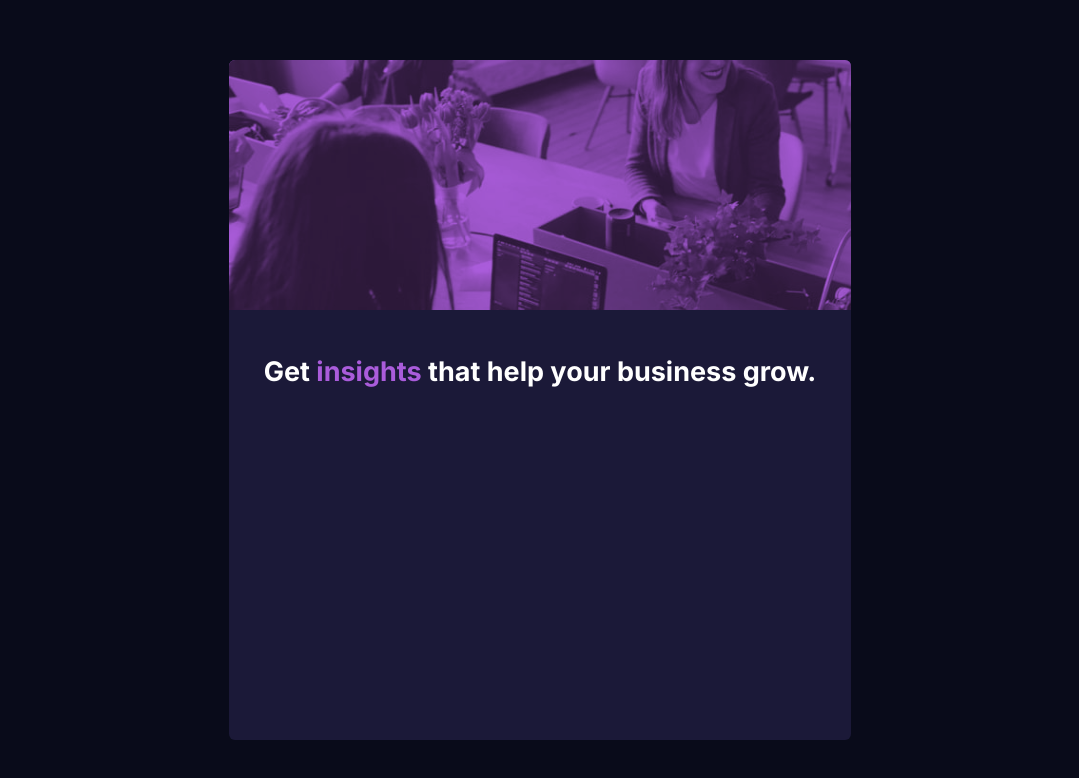
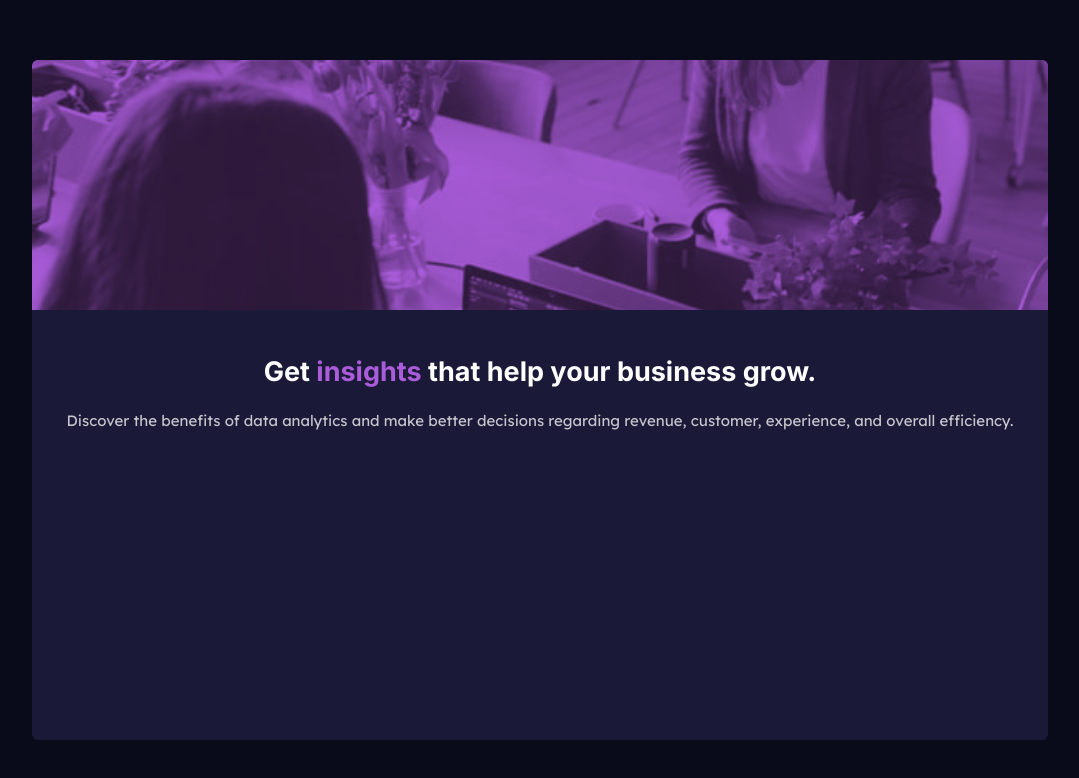
Before and after one commit to AhmedElaguab/stats-preview-card-component, a Next.js app: page / in a window 1280 px wide. Shown: the top 778 px of the page, without its empty margins (100-1179 px from the left). Built offline with nearby package versions, Linux system fonts and the light colour scheme.

Commit message:
add card paragraph styles

```diff
--- a/components/Card/Card.jsx
+++ b/components/Card/Card.jsx
@@ -16,6 +16,10 @@
           Get <spna className={classes.card_title_highlight}>insights</spna>{' '}
           that help your business grow.
         </h3>
+        <p className={classes.card_para}>
+          Discover the benefits of data analytics and make better decisions
+          regarding revenue, customer, experience, and overall efficiency.
+        </p>
       </main>
     </div>
   )
--- a/components/Card/Card.module.css
+++ b/components/Card/Card.module.css
@@ -31,6 +31,7 @@
 
 .card_title {
   margin-top: 10px;
+  margin-bottom: 20px;
   font-size: 27px;
   text-align: center;
 }
@@ -38,3 +39,11 @@
 .card_title_highlight {
   color: hsl(277, 64%, 61%);
 }
+
+.card_para {
+  color: hsla(0, 0%, 100%, 0.75);
+  text-align: center;
+  font-size: 15px;
+  line-height: 1.6rem;
+  margin-top: 0;
+}
```
